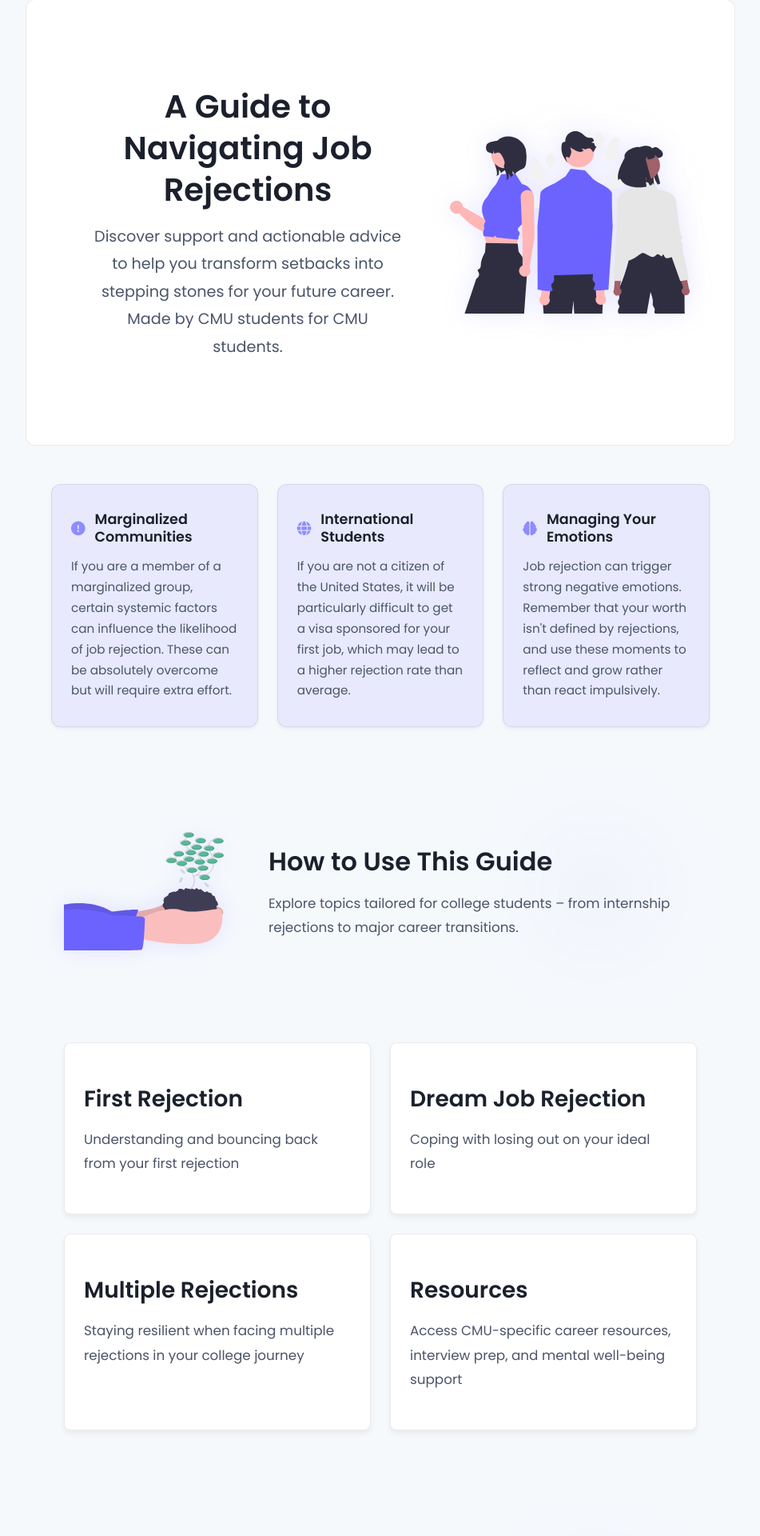
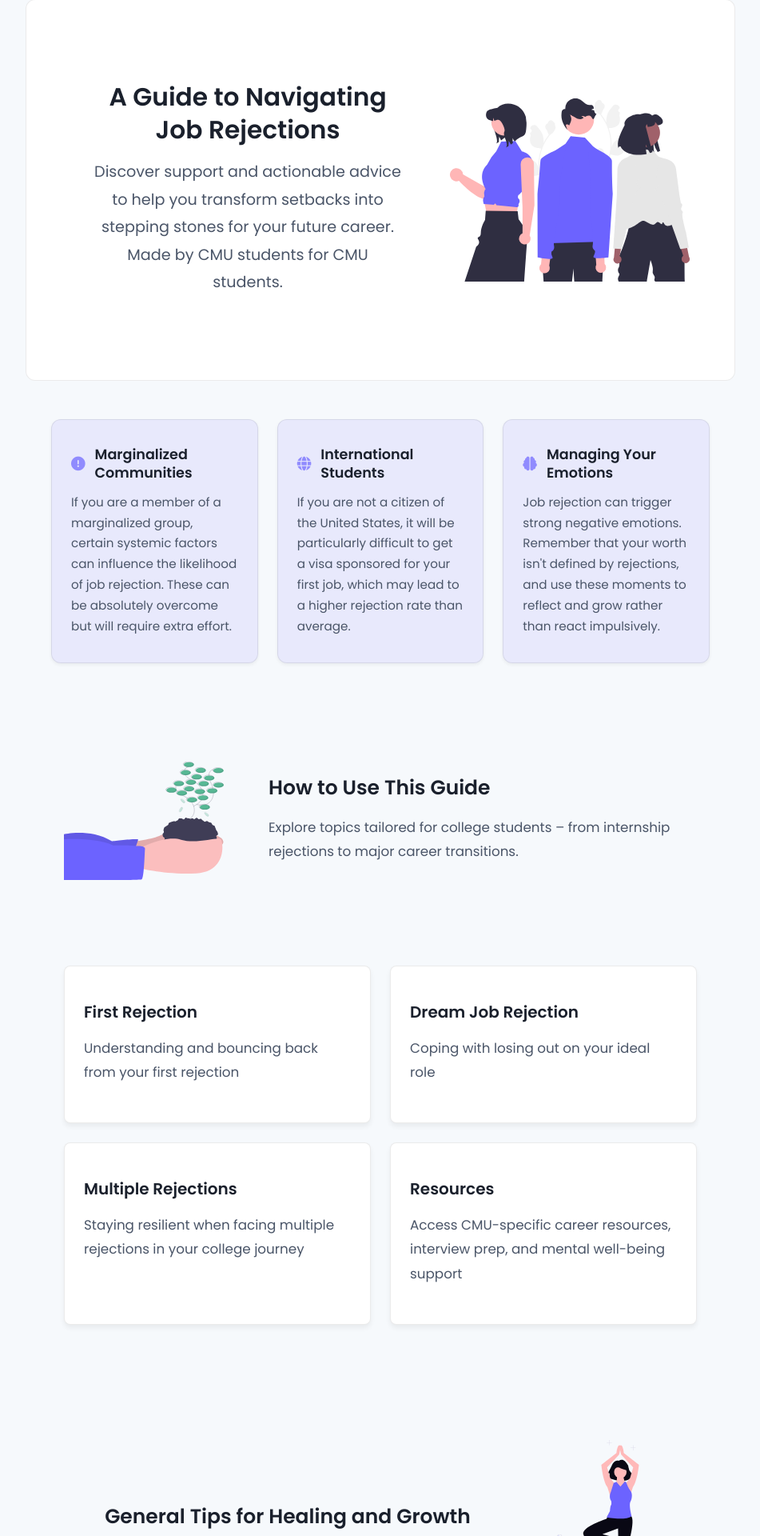
Before and after one commit to miguel-salv/Rejection-Website, a React (Create React App) app: page / in a window 1280 px wide. Shown: the part 161-2081 px from the top of the page at 80% size, without its empty margins (164-1115 px from the left). Built offline with nearby package versions, Linux system fonts and the light colour scheme.

Commit message:
Design fixes

```diff
--- a/src/styles/home.css
+++ b/src/styles/home.css
@@ -135,7 +135,6 @@
   width: 300px;
   height: auto;
   animation: float 6s ease-in-out infinite;
-  filter: drop-shadow(0 0 15px rgba(107, 99, 255, 0.15));
   transition: all 0.3s ease;
   position: relative;
   z-index: 2;
@@ -153,7 +152,6 @@
   width: 200px;
   height: auto;
   animation: fadeIn 1s ease-out;
-  filter: drop-shadow(0 0 15px rgba(107, 99, 255, 0.15));
   transition: all 0.3s ease;
   position: relative;
   z-index: 2;
@@ -265,7 +263,6 @@
   line-height: 1.7;
   font-size: 0.95rem;
   margin-bottom: 0.75rem;
-  opacity: 0.85;
 }
 
 @media (max-width: 768px) {
@@ -280,10 +277,7 @@
   }
 }
 
-[data-theme='dark'] .header-image,
-[data-theme='dark'] .section-image {
-  filter: drop-shadow(0 0 15px rgba(107, 99, 255, 0.1));
-}
+
 
 .header-content::after, .section-header::after {
   content: '';
@@ -292,7 +286,6 @@
   right: 0;
   width: 300px;
   height: 300px;
-  background: radial-gradient(circle, var(--link-color) 0%, transparent 80%);
   opacity: 0.03;
   transform: translateY(-50%);
   pointer-events: none;
--- a/src/styles/main.css
+++ b/src/styles/main.css
@@ -15,6 +15,12 @@
   --link-color: #6B63FF;
   --heading-color: #1a202c;
   --notice-color: rgba(107, 99, 255, 0.1);
+  --font-scale: 1.25;
+  --font-size-base: 1rem;
+  --font-size-sm: calc(var(--font-size-base) / var(--font-scale));
+  --font-size-lg: calc(var(--font-size-base) * var(--font-scale));
+  --font-size-xl: calc(var(--font-size-lg) * var(--font-scale));
+  --font-size-2xl: calc(var(--font-size-xl) * var(--font-scale));
 
   transition:
     background 0.3s ease,
@@ -81,6 +87,7 @@ body {
 .nav-menu {
     background: var(--nav-bg);
     backdrop-filter: blur(20px);
+    -webkit-backdrop-filter: blur(20px);
     padding: 1.2rem 2rem;
     display: flex;
     align-items: center;
@@ -145,9 +152,9 @@ h1, h2, h3, h4, h5, h6 {
     animation: textFadeIn 0.8s ease-out forwards;
 }
 
-h1 { font-size: 2.5rem; }
-h2 { font-size: 2rem; }
-h3 { font-size: 1.75rem; }
+h1 { font-size: var(--font-size-2xl); }
+h2 { font-size: var(--font-size-xl); }
+h3 { font-size: var(--font-size-lg); }
 
 p {
     margin-bottom: 1.5rem;
@@ -313,7 +320,6 @@ div {
     min-height: 100vh;
 }
 
-/* Add these styles for consistent step formatting across all sections */
 .steps-list {
     counter-reset: steps;
     padding: 0;
@@ -501,6 +507,9 @@ div {
         transition: background-color 0.3s ease,
                     border-color 0.3s ease,
                     transform 0.3s ease;
+        backdrop-filter: blur(10px);
+        -webkit-backdrop-filter: blur(10px);
+        box-shadow: 0 -4px 20px var(--shadow-color);
     }
 
     .mobile-nav-toggle.open {
@@ -667,7 +676,6 @@ div {
   font-size: 0.8rem;
 }
 
-/* Add styles for inline footnote references */
 sup {
   color: var(--link-color);
   font-size: 0.75em;
```
Also changed, not shown: 1 other file (tests, documents, lock files or other folders).
